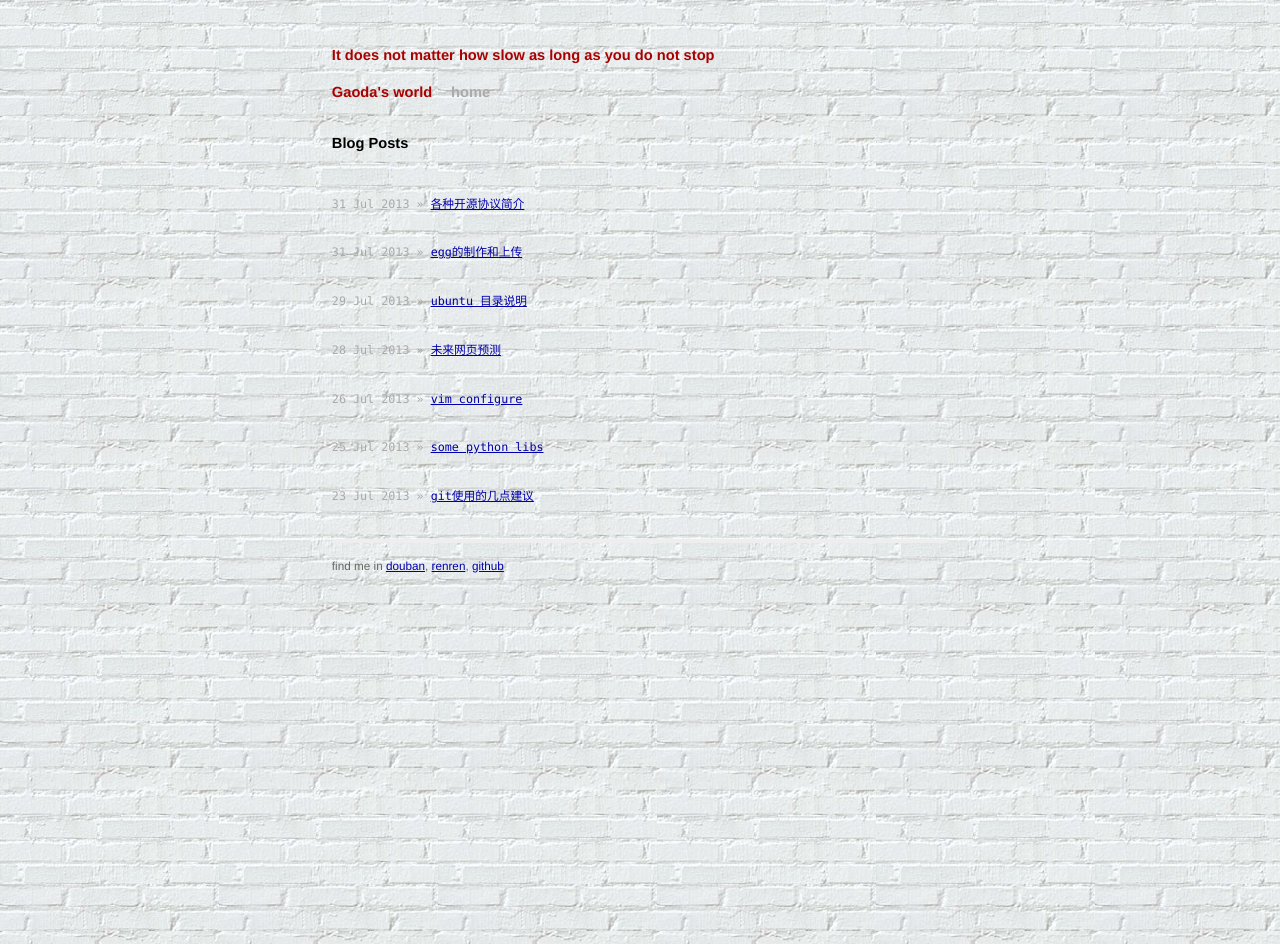
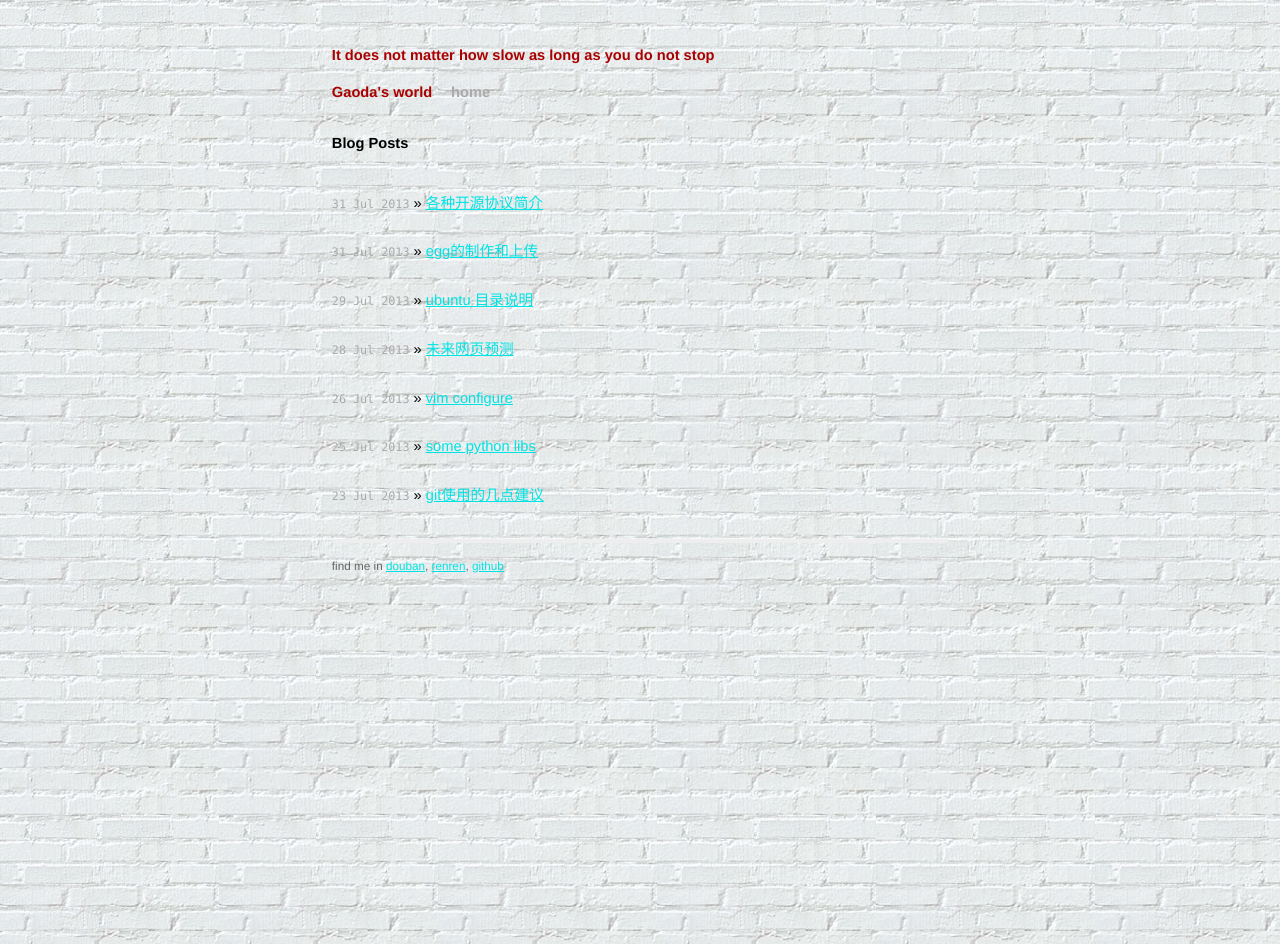
Before and after one commit to diaohaha/github_bolg, a Jekyll site: the page built from index.html, in a window 1280 px wide. Built offline with Jekyll 4.4.1, drawn with Linux system fonts in a browser that asks for light colours; Markdown is read by kramdown in place of the engine named in the settings.

Commit message:
some changes

```diff
--- a/css/screen.css
+++ b/css/screen.css
@@ -36,7 +36,7 @@
 }
 
 a {
-  color: #00a;
+  color: #00E3E3;
 }
 
 a:hover {
@@ -44,7 +44,7 @@
 }
 
 a:visited {
-  color: #a0a;
+  color: #FF0080;
 }
 
 table {
--- a/index.html
+++ b/index.html
@@ -9,7 +9,7 @@
 
 {% for post in site.posts %}
 
-　<li><span>{{ post.date | date_to_string }}</spqn> &raquo; <a href="{{ site.baseurl }}{{ post.url }}">{{ post.title }}</a></li>
+　<li><span>{{ post.date | date_to_string }}</span> &raquo; <a href="{{ site.baseurl }}{{ post.url }}">{{ post.title }}</a></li>
 
 {% endfor %}
 
```
